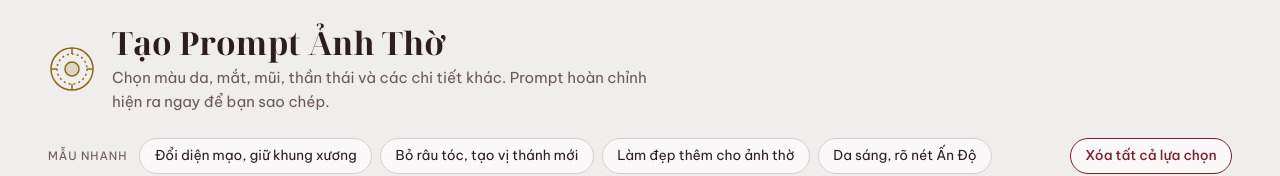
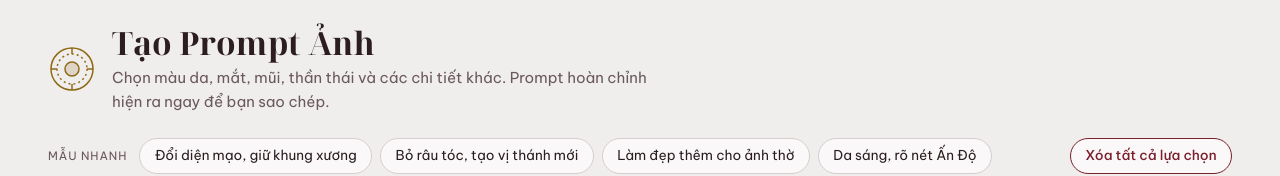
Before and after one commit to gptlohoi-del/promt, a plain HTML site: page index.html in a window 1280 px wide. Shown: the top 176 px of the page. Drawn offline with Linux system fonts and the light colour scheme.

Commit message:
Update title from 'Tạo Prompt Ảnh Thờ' to 'Tạo Prompt Ảnh'

```diff
--- a/index.html
+++ b/index.html
@@ -1,5 +1,5 @@
 <!doctype html><html><head><meta charset=utf8><meta name=viewport content="width=device-width,initial-scale=1,viewport-fit=cover"><style>:root{color-scheme:light;box-sizing:border-box;padding-top:env(safe-area-inset-top,0px);padding-bottom:env(safe-area-inset-bottom,0px)}html{scroll-padding-top:env(safe-area-inset-top,0px)}body{margin:0;padding:0;font:14px -apple-system,BlinkMacSystemFont,sans-serif;background:#fff;color:#000}img{max-width:100%}[hidden]:not([hidden=until-found i]){display:none!important}</style></head><body>
-<title>Tạo Prompt Ảnh Thờ</title>
+<title>Tạo Prompt Ảnh</title>
 <meta name="claude:viewport-fit-sides" content="cover">
 <link rel="stylesheet" href="https://fonts.googleapis.com/css2?family=Be+Vietnam+Pro:wght@400;500;600&family=Noto+Serif+Display:wght@500;700&display=swap">
 <style>
@@ -136,7 +136,7 @@ body{--toast-bottom:5.5rem}
       <path d="M24 3v6M24 39v6M3 24h6M39 24h6"/>
     </svg>
     <div>
-      <h1>Tạo Prompt Ảnh Thờ</h1>
+      <h1>Tạo Prompt Ảnh</h1>
       <p>Chọn màu da, mắt, mũi, thần thái và các chi tiết khác. Prompt hoàn chỉnh hiện ra ngay để bạn sao chép.</p>
     </div>
   </header>
```
